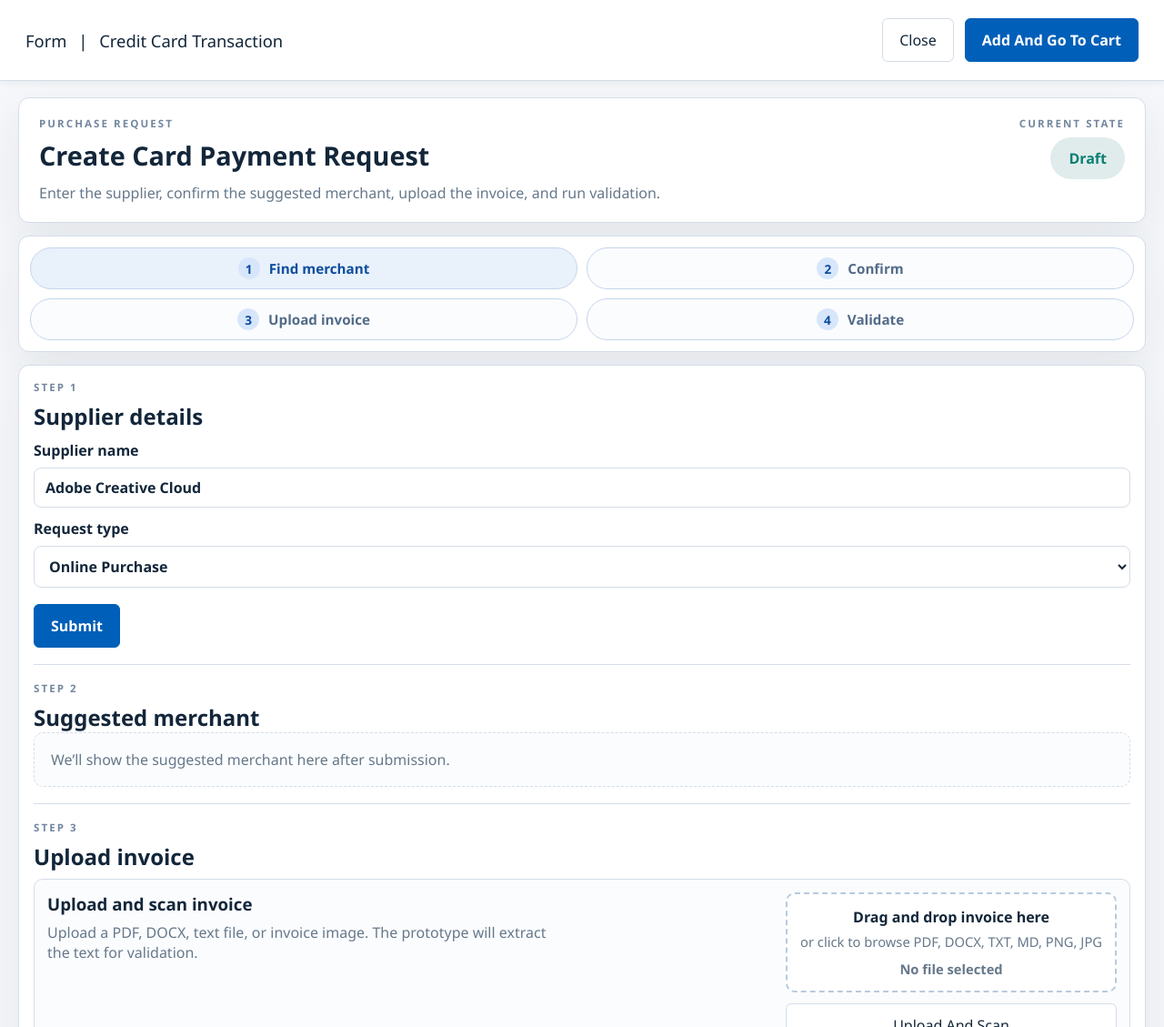
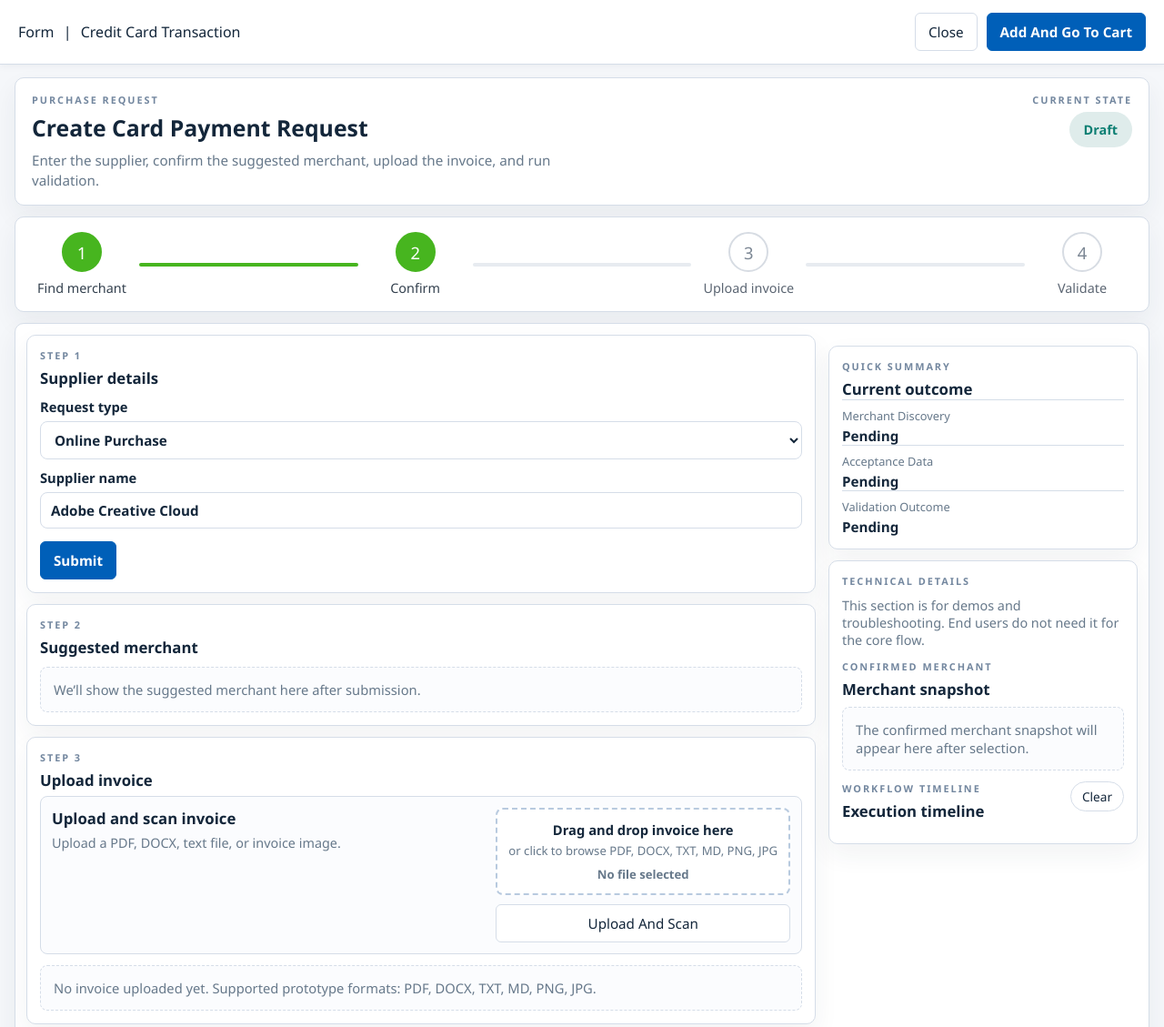
Before and after one commit to maurice21228/merchant-intelligence-prototype, a website: page public/index.html in a window 1280 px wide. Shown: the top 1129 px of the page at 91% size. Drawn offline with Linux system fonts and the light colour scheme.

Commit message:
Add files via upload

```diff
--- a/public/index.html
+++ b/public/index.html
@@ -32,16 +32,31 @@
         </section>
 
         <section class="progress-card">
-          <div class="progress-step active"><span class="progress-number">1</span><span>Find merchant</span></div>
-          <div class="progress-step"><span class="progress-number">2</span><span>Confirm</span></div>
-          <div class="progress-step"><span class="progress-number">3</span><span>Upload invoice</span></div>
-          <div class="progress-step"><span class="progress-number">4</span><span>Validate</span></div>
+          <div class="progress-node complete">
+            <div class="progress-circle">1</div>
+            <div class="progress-label">Find merchant</div>
+          </div>
+          <div class="progress-line complete"></div>
+          <div class="progress-node active">
+            <div class="progress-circle">2</div>
+            <div class="progress-label">Confirm</div>
+          </div>
+          <div class="progress-line"></div>
+          <div class="progress-node">
+            <div class="progress-circle">3</div>
+            <div class="progress-label">Upload invoice</div>
+          </div>
+          <div class="progress-line"></div>
+          <div class="progress-node">
+            <div class="progress-circle">4</div>
+            <div class="progress-label">Validate</div>
+          </div>
         </section>
 
         <section class="main-card">
           <div class="simple-grid">
             <section class="work-card">
-              <div class="subsection">
+              <section class="step-card">
                 <div class="subsection-header">
                   <div>
                     <div class="section-kicker">Step 1</div>
@@ -50,11 +65,6 @@
                 </div>
 
                 <form id="discovery-form" class="simple-form">
-                  <label>
-                    <span>Supplier name</span>
-                    <input id="supplierName" name="supplierName" value="Adobe Creative Cloud" required />
-                  </label>
-
                   <label>
                     <span>Request type</span>
                     <select id="requestType" name="requestType">
@@ -66,15 +76,20 @@
                     </select>
                   </label>
 
+                  <label>
+                    <span>Supplier name</span>
+                    <input id="supplierName" name="supplierName" value="Adobe Creative Cloud" required />
+                  </label>
+
                   <div class="button-row">
                     <button type="submit" class="action-btn primary">Submit</button>
                   </div>
                 </form>
 
                 <div id="discovery-summary" class="message hidden"></div>
-              </div>
+              </section>
 
-              <div class="subsection">
+              <section class="step-card">
                 <div class="subsection-header">
                   <div>
                     <div class="section-kicker">Step 2</div>
@@ -86,9 +101,9 @@
                   We’ll show the suggested merchant here after submission.
                 </div>
                 <div id="confirmation-card" class="hidden"></div>
-              </div>
+              </section>
 
-              <div class="subsection">
+              <section class="step-card">
                 <div class="subsection-header">
                   <div>
                     <div class="section-kicker">Step 3</div>
@@ -99,7 +114,7 @@
                 <div class="upload-panel simple-upload">
                   <div class="upload-copy">
                     <h3>Upload and scan invoice</h3>
-                    <p>Upload a PDF, DOCX, text file, or invoice image. The prototype will extract the text for validation.</p>
+                    <p>Upload a PDF, DOCX, text file, or invoice image.</p>
                   </div>
                   <div class="upload-controls">
                     <div id="drop-zone" class="drop-zone" tabindex="0">
@@ -115,9 +130,9 @@
                 <div id="scan-summary" class="empty-state">
                   No invoice uploaded yet. Supported prototype formats: PDF, DOCX, TXT, MD, PNG, JPG.
                 </div>
-              </div>
+              </section>
 
-              <div class="subsection">
+              <section class="step-card">
                 <div class="subsection-header">
                   <div>
                     <div class="section-kicker">Step 4</div>
@@ -135,7 +150,7 @@ Invoice Date: 2026-04-16
 Country: US</textarea>
                   </label>
 
-                  <div class="three-up">
+                  <div class="two-up">
                     <label>
                       <span>Statement descriptor</span>
                       <input id="descriptor" name="descriptor" value="ADOBE *CREATIVE CLD" />
@@ -145,12 +160,12 @@ Country: US</textarea>
                       <span>MCC</span>
                       <input id="mcc" name="mcc" value="5734" />
                     </label>
+                  </div>
 
-                    <label>
-                      <span>Amount</span>
-                      <input id="amount" name="amount" type="number" step="0.01" value="59.99" />
-                    </label>
-                  </div>
+                  <label>
+                    <span>Amount</span>
+                    <input id="amount" name="amount" type="number" step="0.01" value="59.99" />
+                  </label>
 
                   <div class="button-row">
                     <button type="submit" class="action-btn primary">Run validation</button>
@@ -161,7 +176,7 @@ Country: US</textarea>
                   Confirm a merchant first, then run validation.
                 </div>
                 <div id="validation-result" class="hidden"></div>
-              </div>
+              </section>
             </section>
 
             <aside class="side-stack">
@@ -184,11 +199,11 @@ Country: US</textarea>
                 </div>
               </section>
 
-              <details class="technical-panel">
-                <summary>Technical details</summary>
-                <div class="technical-copy">
+              <section class="technical-panel">
+                <div class="section-kicker">Technical details</div>
+                <p class="technical-copy">
                   This section is for demos and troubleshooting. End users do not need it for the core flow.
-                </div>
+                </p>
                 <div class="subsection-header compact-block">
                   <div>
                     <div class="section-kicker">Confirmed merchant</div>
@@ -199,15 +214,16 @@ Country: US</textarea>
                   The confirmed merchant snapshot will appear here after selection.
                 </div>
                 <div id="technical-confirmation-card" class="hidden"></div>
+
                 <div class="trace-header compact">
                   <div>
-                    <div class="section-kicker">Workflow Timeline</div>
+                    <div class="section-kicker">Workflow timeline</div>
                     <h2>Execution timeline</h2>
                   </div>
                   <button type="button" id="clear-trace" class="clear-btn">Clear</button>
                 </div>
                 <div id="api-trace" class="trace-list"></div>
-              </details>
+              </section>
             </aside>
           </div>
         </section>
--- a/public/styles.css
+++ b/public/styles.css
@@ -11,12 +11,13 @@
   --muted: #66788a;
   --blue: #005fb8;
   --blue-soft: #e9f1fb;
+  --green: #47b51f;
   --green-soft: #dfeceb;
   --green-text: #0d7f73;
   --danger-soft: #f6e7e7;
   --danger-text: #b42318;
   --trace-bg: #243042;
-  --shadow: 0 18px 48px rgba(35, 50, 68, 0.08);
+  --shadow: 0 12px 28px rgba(35, 50, 68, 0.06);
 }
 
 body {
@@ -35,24 +36,24 @@ body {
   display: flex;
   justify-content: space-between;
   align-items: center;
-  gap: 16px;
-  padding: 20px 28px;
+  gap: 14px;
+  padding: 14px 20px;
   background: var(--surface);
   border-bottom: 1px solid var(--line);
-  box-shadow: 0 2px 8px rgba(20, 38, 58, 0.06);
+  box-shadow: 0 2px 8px rgba(20, 38, 58, 0.05);
 }
 
 .app-title {
-  font-size: 1.15rem;
+  font-size: 1rem;
 }
 
 .dot {
-  margin: 0 8px;
+  margin: 0 6px;
 }
 
 .app-actions {
   display: flex;
-  gap: 12px;
+  gap: 10px;
 }
 
 .header-btn,
@@ -66,7 +67,8 @@ body {
 
 .header-btn,
 .action-btn {
-  padding: 12px 18px;
+  padding: 10px 14px;
+  font-size: 0.95rem;
 }
 
 .header-btn.secondary,
@@ -85,14 +87,15 @@ body {
 }
 
 .clear-btn {
-  padding: 8px 14px;
+  padding: 6px 12px;
   border-radius: 999px;
+  font-size: 0.85rem;
 }
 
 .page-simple {
-  max-width: 1320px;
+  max-width: 1280px;
   margin: 0 auto;
-  padding: 18px 20px 32px;
+  padding: 14px 16px 24px;
 }
 
 .hero-card,
@@ -100,34 +103,36 @@ body {
 .main-card,
 .summary-card,
 .technical-panel,
+.step-card,
 .candidate-card,
 .detail-card,
 .score-card {
   background: var(--surface);
   border: 1px solid var(--line);
-  border-radius: 12px;
+  border-radius: 10px;
   box-shadow: var(--shadow);
 }
 
 .hero-card {
   display: flex;
   justify-content: space-between;
-  gap: 24px;
+  gap: 16px;
   align-items: start;
-  padding: 20px 22px;
-  margin-bottom: 14px;
+  padding: 16px 18px;
+  margin-bottom: 12px;
 }
 
 .hero-card h1 {
-  margin: 0 0 10px;
-  font-size: 1.8rem;
+  margin: 0 0 8px;
+  font-size: 1.55rem;
 }
 
 .hero-copy {
   margin: 0;
   color: var(--muted);
-  max-width: 720px;
-  line-height: 1.5;
+  max-width: 620px;
+  line-height: 1.45;
+  font-size: 0.95rem;
 }
 
 .hero-status {
@@ -137,73 +142,89 @@ body {
 .section-kicker {
   text-transform: uppercase;
   letter-spacing: 0.18em;
-  font-size: 0.72rem;
+  font-size: 0.68rem;
   color: #73879f;
   font-weight: 700;
-  margin-bottom: 8px;
+  margin-bottom: 6px;
 }
 
 .status-pill {
   display: inline-flex;
   align-items: center;
-  padding: 12px 20px;
+  padding: 10px 16px;
   border-radius: 999px;
   background: var(--green-soft);
   color: var(--green-text);
-  font-size: 1rem;
+  font-size: 0.9rem;
   font-weight: 700;
 }
 
 .progress-card {
   display: grid;
-  grid-template-columns: repeat(4, minmax(0, 1fr));
-  gap: 10px;
-  padding: 12px;
-  margin-bottom: 14px;
+  grid-template-columns: auto 1fr auto 1fr auto 1fr auto;
+  align-items: center;
+  gap: 8px;
+  padding: 16px 18px;
+  margin-bottom: 12px;
 }
 
-.progress-step {
-  display: flex;
-  align-items: center;
-  justify-content: center;
-  gap: 10px;
-  padding: 10px 12px;
-  text-align: center;
-  border: 1px solid #c4d5eb;
-  border-radius: 999px;
-  background: var(--surface-soft);
-  color: #526b88;
-  font-weight: 600;
-  font-size: 0.95rem;
+.progress-node {
+  display: grid;
+  justify-items: center;
+  gap: 8px;
+  min-width: 110px;
 }
 
-.progress-step.active {
-  color: #0d4d9d;
-  background: var(--blue-soft);
-}
-
-.progress-number {
+.progress-circle {
+  width: 44px;
+  height: 44px;
+  border-radius: 999px;
+  border: 2px solid #d7dce3;
   display: inline-flex;
   align-items: center;
   justify-content: center;
-  width: 24px;
-  height: 24px;
+  font-size: 1.15rem;
+  color: #7c8794;
+  background: white;
+}
+
+.progress-label {
+  font-size: 0.9rem;
+  color: #5b6572;
+  text-align: center;
+}
+
+.progress-line {
+  height: 4px;
+  background: #e7ebf0;
   border-radius: 999px;
-  background: #d7e6fb;
-  color: #0d4d9d;
-  font-size: 0.85rem;
-  font-weight: 700;
+}
+
+.progress-node.complete .progress-circle,
+.progress-node.active .progress-circle {
+  background: var(--green);
+  border-color: var(--green);
+  color: white;
+}
+
+.progress-node.active .progress-label,
+.progress-node.complete .progress-label {
+  color: #33404e;
+}
+
+.progress-line.complete {
+  background: var(--green);
 }
 
 .main-card {
-  padding: 16px;
+  padding: 12px;
   overflow: hidden;
 }
 
 .simple-grid {
   display: grid;
-  grid-template-columns: minmax(0, 1.5fr) minmax(280px, 360px);
-  gap: 16px;
+  grid-template-columns: minmax(0, 1.6fr) minmax(280px, 340px);
+  gap: 14px;
 }
 
 .work-card,
@@ -211,16 +232,15 @@ body {
   min-width: 0;
 }
 
-.subsection {
-  padding-bottom: 18px;
-  margin-bottom: 18px;
-  border-bottom: 1px solid var(--line);
+.work-card {
+  display: grid;
+  gap: 12px;
 }
 
-.subsection:last-child {
-  border-bottom: 0;
-  margin-bottom: 0;
-  padding-bottom: 0;
+.step-card,
+.summary-card,
+.technical-panel {
+  padding: 14px;
 }
 
 .subsection-header h2,
@@ -228,18 +248,20 @@ body {
 .technical-panel h2,
 .upload-copy h3 {
   margin: 0;
+  font-size: 1.05rem;
 }
 
 .simple-form {
   display: grid;
-  gap: 12px;
+  gap: 10px;
   margin-top: 10px;
 }
 
 .simple-form label {
   display: grid;
-  gap: 8px;
+  gap: 6px;
   font-weight: 600;
+  font-size: 0.92rem;
 }
 
 input,
@@ -257,41 +279,35 @@ textarea {
   background: white;
   color: var(--text);
   border-radius: 8px;
-  padding: 10px 12px;
+  padding: 9px 11px;
+  font-size: 0.95rem;
 }
 
 textarea {
   resize: vertical;
-  min-height: 150px;
-}
-
-.two-up,
-.three-up {
-  display: grid;
-  gap: 12px;
+  min-height: 130px;
 }
 
 .two-up {
+  display: grid;
   grid-template-columns: repeat(2, minmax(0, 1fr));
-}
-
-.three-up {
-  grid-template-columns: repeat(3, minmax(0, 1fr));
+  gap: 10px;
 }
 
 .button-row {
   display: flex;
-  gap: 12px;
+  gap: 10px;
   flex-wrap: wrap;
-  margin-top: 6px;
+  margin-top: 4px;
 }
 
 .message {
-  margin-top: 18px;
-  padding: 16px 18px;
+  margin-top: 14px;
+  padding: 14px 16px;
   border-radius: 8px;
   background: var(--danger-soft);
   color: var(--danger-text);
+  font-size: 0.92rem;
 }
 
 .message.info {
@@ -308,13 +324,14 @@ textarea {
 #validation-result,
 .trace-list {
   display: grid;
-  gap: 14px;
+  gap: 12px;
+  margin-top: 10px;
 }
 
 .candidate-card,
 .detail-card,
 .score-card {
-  padding: 14px 16px;
+  padding: 12px 14px;
   overflow: hidden;
 }
 
@@ -323,23 +340,22 @@ textarea {
 .trace-top {
   display: flex;
   justify-content: space-between;
-  gap: 12px;
+  gap: 10px;
   align-items: start;
-  margin-bottom: 10px;
+  margin-bottom: 8px;
 }
 
-.candidate-meta,
 .detail-grid,
 .breakdown-grid,
 .invoice-grid {
   display: grid;
   grid-template-columns: repeat(2, minmax(0, 1fr));
-  gap: 10px;
+  gap: 8px;
 }
 
 .stat,
 .summary-item {
-  padding-top: 10px;
+  padding-top: 8px;
   border-top: 1px solid var(--line);
 }
 
@@ -347,21 +363,22 @@ textarea {
 .summary-label,
 .trace-meta {
   color: var(--muted);
-  font-size: 0.85rem;
+  font-size: 0.8rem;
 }
 
 .stat-value,
 .summary-value {
-  margin-top: 4px;
+  margin-top: 3px;
   font-weight: 700;
+  font-size: 0.95rem;
 }
 
 .badge {
   display: inline-flex;
   align-items: center;
-  padding: 8px 12px;
+  padding: 6px 10px;
   border-radius: 999px;
-  font-size: 0.88rem;
+  font-size: 0.82rem;
   font-weight: 700;
 }
 
@@ -381,44 +398,46 @@ textarea {
 }
 
 .empty-state {
-  padding: 18px;
+  padding: 14px;
   border: 1px dashed var(--line);
   color: var(--muted);
-  border-radius: 10px;
+  border-radius: 8px;
   background: var(--surface-soft);
+  font-size: 0.92rem;
 }
 
 .upload-panel {
   display: flex;
   justify-content: space-between;
-  gap: 14px;
-  padding: 14px;
-  margin: 8px 0 14px;
+  gap: 12px;
+  padding: 12px;
+  margin: 6px 0 12px;
   background: var(--surface-soft);
   border: 1px solid var(--line);
-  border-radius: 10px;
+  border-radius: 8px;
 }
 
 .upload-copy p {
-  margin: 8px 0 0;
+  margin: 6px 0 0;
   color: var(--muted);
-  max-width: 560px;
+  max-width: 420px;
+  font-size: 0.9rem;
 }
 
 .upload-controls {
   display: grid;
-  gap: 12px;
+  gap: 10px;
   align-content: start;
-  min-width: 220px;
+  min-width: 210px;
 }
 
 .drop-zone {
   border: 2px dashed #b8cadf;
   background: white;
-  padding: 14px;
-  min-width: 220px;
+  padding: 12px;
+  min-width: 210px;
   text-align: center;
-  border-radius: 10px;
+  border-radius: 8px;
   cursor: pointer;
 }
 
@@ -429,17 +448,18 @@ textarea {
 
 .drop-title {
   font-weight: 700;
-  margin-bottom: 6px;
+  margin-bottom: 4px;
+  font-size: 0.92rem;
 }
 
 .drop-subtitle,
 .drop-file-name {
   color: var(--muted);
-  font-size: 0.92rem;
+  font-size: 0.82rem;
 }
 
 .drop-file-name {
-  margin-top: 10px;
+  margin-top: 8px;
   font-weight: 600;
 }
 
@@ -457,57 +477,47 @@ textarea {
 
 .side-stack {
   display: grid;
-  gap: 14px;
+  gap: 12px;
   align-self: start;
   position: sticky;
-  top: 16px;
+  top: 12px;
 }
 
-.summary-card,
-.technical-panel {
-  padding: 14px;
-  min-width: 0;
+.technical-copy {
+  margin: 10px 0;
+  color: var(--muted);
+  font-size: 0.9rem;
 }
 
 .compact-block {
-  margin: 14px 0 10px;
-}
-
-.technical-panel summary {
-  cursor: pointer;
-  font-weight: 700;
-}
-
-.technical-copy {
-  margin: 14px 0;
-  color: var(--muted);
+  margin: 12px 0 8px;
 }
 
 .trace-header.compact {
   display: flex;
   justify-content: space-between;
-  gap: 14px;
+  gap: 12px;
   align-items: start;
-  margin-bottom: 12px;
+  margin: 12px 0 10px;
 }
 
 .trace-item {
-  padding: 12px 14px;
+  padding: 10px 12px;
   border: 1px solid var(--line);
   border-left: 4px solid #c9d7e6;
-  border-radius: 10px;
+  border-radius: 8px;
   background: var(--surface-soft);
   overflow: hidden;
 }
 
 .trace-code {
-  margin: 10px 0 0;
-  padding: 12px;
+  margin: 8px 0 0;
+  padding: 10px;
   background: var(--trace-bg);
   color: #eef4fb;
   overflow: auto;
-  font-size: 0.8rem;
-  line-height: 1.45;
+  font-size: 0.78rem;
+  line-height: 1.4;
   border-radius: 8px;
   white-space: pre-wrap;
   word-break: break-word;
@@ -515,15 +525,17 @@ textarea {
 
 .timeline-title {
   font-weight: 700;
-  margin-bottom: 6px;
+  margin-bottom: 4px;
+  font-size: 0.95rem;
 }
 
 .timeline-body {
   color: var(--muted);
-  line-height: 1.45;
+  line-height: 1.4;
+  font-size: 0.9rem;
 }
 
-@media (max-width: 1280px) {
+@media (max-width: 1180px) {
   .simple-grid {
     grid-template-columns: 1fr;
   }
@@ -531,15 +543,11 @@ textarea {
   .side-stack {
     position: static;
   }
-
-  .progress-card {
-    grid-template-columns: repeat(2, minmax(0, 1fr));
-  }
 }
 
 @media (max-width: 900px) {
   .page-simple {
-    padding: 14px 12px 24px;
+    padding: 12px 10px 22px;
   }
 
   .hero-card,
@@ -552,17 +560,19 @@ textarea {
     flex-direction: column;
   }
 
-  .hero-card h1 {
-    font-size: 1.5rem;
+  .progress-card {
+    grid-template-columns: 1fr;
+    justify-items: start;
+  }
+
+  .progress-line {
+    display: none;
   }
 
   .two-up,
-  .three-up,
-  .candidate-meta,
   .detail-grid,
   .breakdown-grid,
-  .invoice-grid,
-  .progress-card {
+  .invoice-grid {
     grid-template-columns: 1fr;
   }
 
@@ -571,14 +581,3 @@ textarea {
     min-width: 0;
   }
 }
-
-@media (max-width: 1200px) {
-  .simple-grid,
-  .progress-card {
-    grid-template-columns: 1fr;
-  }
-
-  .side-stack {
-    position: static;
-  }
-}
```
